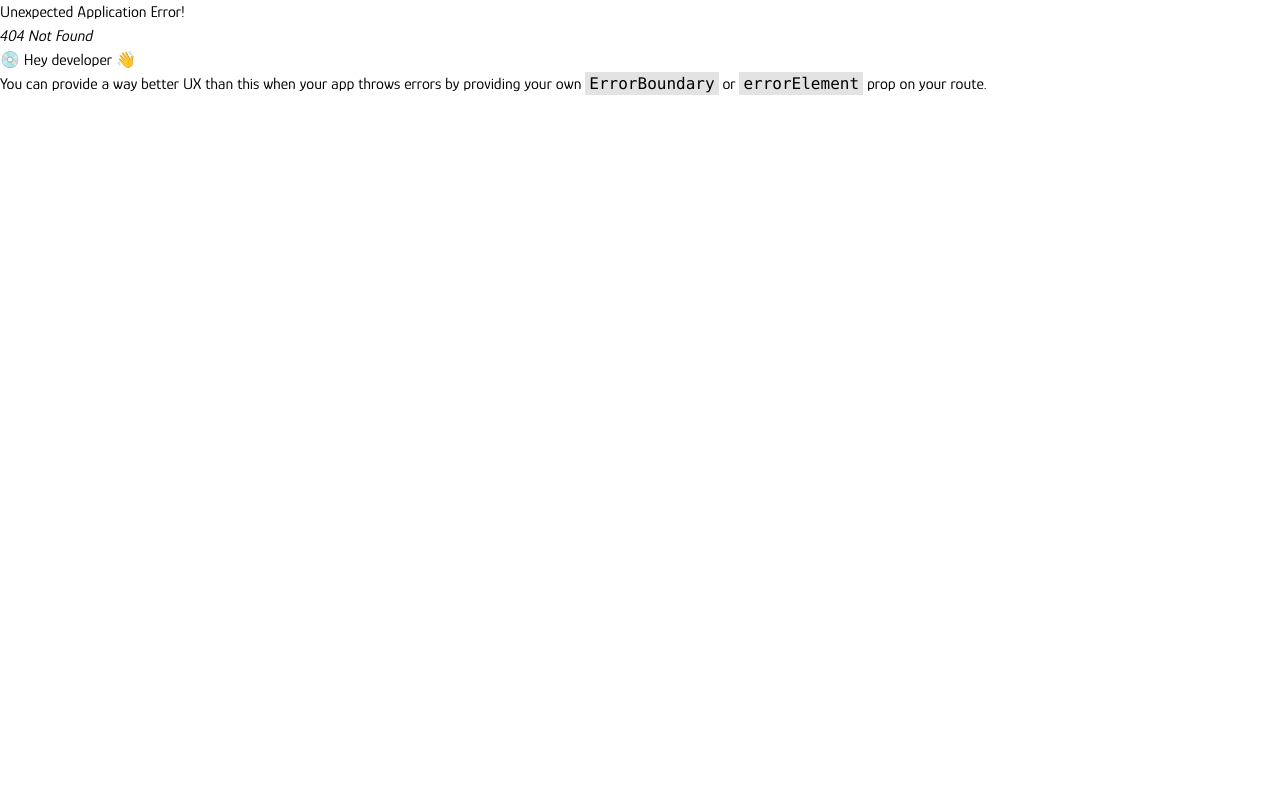
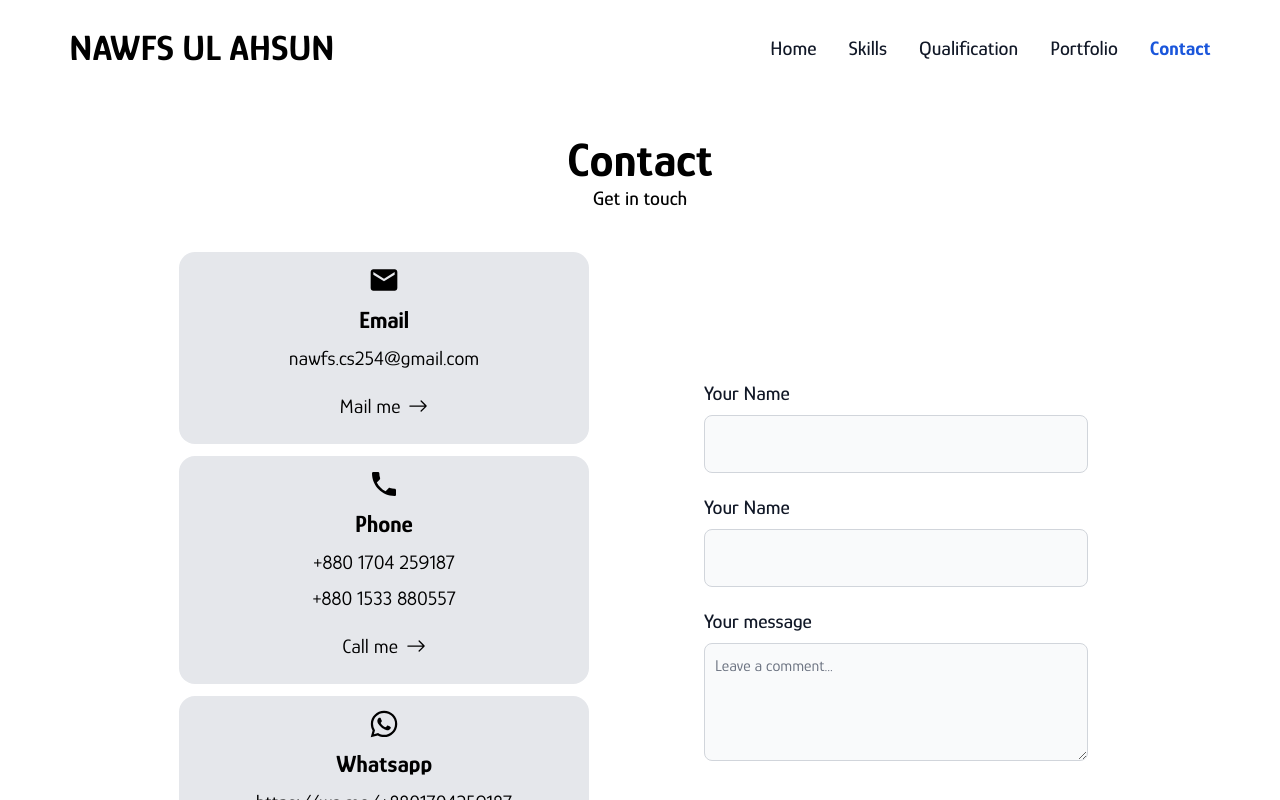
Before and after one commit to nawfs254/nawfs-ul-ahsun, a React (Vite) app: page /contact in a window 1280 px wide. Before the commit this address had no page. Shown: the top 800 px of the page. Built offline with nearby package versions, Linux system fonts and the light colour scheme.

Commit message:
added contact page && footer

```diff
--- /dev/null
+++ b/src/components/Footer.jsx
@@ -0,0 +1,9 @@
+const Footer = () => {
+    return (
+        <div className="mt-10 text-center">
+            <p>©Design Inspiration CrypticalCoder, Developed by NAWFS UL AHSUN</p>
+        </div>
+    );
+};
+
+export default Footer;
--- a/src/components/Intro.jsx
+++ b/src/components/Intro.jsx
@@ -12,7 +12,7 @@ const Intro = () => {
                         <p className="text-xl md:text-2xl font-semibold">&lt;p&gt;<Typewriter words={[" Jr Front-end Developer ", " CS Engineer ", " Musician "]} loop={0} cursor={1}></Typewriter>&lt;/p&gt;</p>
                         <p className="text-base md:text-xl font-medium">&lt;p&gt;I am enthusiastic about driving innovation and adopting the changing world of technology. I am committed to creating solutions that make an impact leveraging my skills to contribute to the organization&apos;s growth and success.&lt;/p&gt;</p>
 
-                        <a href="#_" class="relative inline-block text-lg group">
+                        <a href="#_" className="relative inline-block text-lg group">
                             <span className="relative z-10 block px-5 py-3 overflow-hidden font-medium leading-tight text-gray-800 transition-colors duration-300 ease-out border-2 border-gray-900 hover:border-blue-700 rounded-lg group-hover:text-white">
                                 <span className="absolute inset-0 w-full h-full px-5 py-3 rounded-lg bg-gray-50"></span>
                                 <span className="absolute left-0 w-48 h-48 -ml-2 transition-all duration-300 origin-top-right -rotate-90 -translate-x-full translate-y-12 bg-blue-700 group-hover:-rotate-180 ease"></span>
--- a/src/components/Navbar.jsx
+++ b/src/components/Navbar.jsx
@@ -21,11 +21,10 @@ const Navbar = () => {
           <ul className="font-medium flex p-4 md:p-0 mt-4 border border-gray-100 rounded-lg bg-gray-50 md:space-x-8 rtl:space-x-reverse md:mt-0 md:border-0 md:bg-white dark:bg-gray-800 md:dark:bg-gray-900 dark:border-gray-700 flex-wrap justify-center">
             <li>
               <NavLink
-                href="/"
                 to="/"
                 className={({ isActive }) =>
                   isActive
-                    ? "block py-2 px-3 text-white bg-blue-700 rounded md:bg-transparent md:text-blue-700 md:p-0 dark:text-white md:dark:text-blue-500"
+                    ? "transition-all font-bold block py-2 px-3 text-white bg-blue-700 rounded md:bg-transparent md:text-blue-700 md:p-0 dark:text-white md:dark:text-blue-500"
                     : "block py-2 px-3 text-gray-900 rounded hover:bg-gray-100 md:hover:bg-transparent md:border-0 md:hover:text-blue-700 md:p-0 dark:text-white md:dark:hover:text-blue-500 dark:hover:bg-gray-700 dark:hover:text-white md:dark:hover:bg-transparent"
                 }
               >
@@ -36,7 +35,7 @@ const Navbar = () => {
               <NavLink to="/skills"
                 className={({ isActive }) =>
                   isActive
-                    ? "block py-2 px-3 text-white bg-blue-700 rounded md:bg-transparent md:text-blue-700 md:p-0 dark:text-white md:dark:text-blue-500"
+                    ? "font-bold block py-2 px-3 text-white bg-blue-700 rounded md:bg-transparent md:text-blue-700 md:p-0 dark:text-white md:dark:text-blue-500"
                     : "block py-2 px-3 text-gray-900 rounded hover:bg-gray-100 md:hover:bg-transparent md:border-0 md:hover:text-blue-700 md:p-0 dark:text-white md:dark:hover:text-blue-500 dark:hover:bg-gray-700 dark:hover:text-white md:dark:hover:bg-transparent"
                 }
               >
@@ -47,7 +46,7 @@ const Navbar = () => {
               <NavLink to="/qualification"
                 className={({ isActive }) =>
                   isActive
-                    ? "block py-2 px-3 text-white bg-blue-700 rounded md:bg-transparent md:text-blue-700 md:p-0 dark:text-white md:dark:text-blue-500"
+                    ? "font-bold block py-2 px-3 text-white bg-blue-700 rounded md:bg-transparent md:text-blue-700 md:p-0 dark:text-white md:dark:text-blue-500"
                     : "block py-2 px-3 text-gray-900 rounded hover:bg-gray-100 md:hover:bg-transparent md:border-0 md:hover:text-blue-700 md:p-0 dark:text-white md:dark:hover:text-blue-500 dark:hover:bg-gray-700 dark:hover:text-white md:dark:hover:bg-transparent"
                 }
               >
@@ -55,20 +54,26 @@ const Navbar = () => {
               </NavLink>
             </li>
             <li>
-              <a
-                href="#"
-                className="block py-2 px-3 text-gray-900 rounded hover:bg-gray-100 md:hover:bg-transparent md:border-0 md:hover:text-blue-700 md:p-0 dark:text-white md:dark:hover:text-blue-500 dark:hover:bg-gray-700 dark:hover:text-white md:dark:hover:bg-transparent"
+              <NavLink to=""
+                className={({ isActive }) =>
+                  isActive
+                    ? "font-bold block py-2 px-3 text-white bg-blue-700 rounded md:bg-transparent md:text-blue-700 md:p-0 dark:text-white md:dark:text-blue-500"
+                    : "block py-2 px-3 text-gray-900 rounded hover:bg-gray-100 md:hover:bg-transparent md:border-0 md:hover:text-blue-700 md:p-0 dark:text-white md:dark:hover:text-blue-500 dark:hover:bg-gray-700 dark:hover:text-white md:dark:hover:bg-transparent"
+                }
               >
                 Portfolio
-              </a>
+              </NavLink>
             </li>
             <li>
-              <a
-                href="#"
-                className="block py-2 px-3 text-gray-900 rounded hover:bg-gray-100 md:hover:bg-transparent md:border-0 md:hover:text-blue-700 md:p-0 dark:text-white md:dark:hover:text-blue-500 dark:hover:bg-gray-700 dark:hover:text-white md:dark:hover:bg-transparent"
+              <NavLink to="/contact"
+                className={({ isActive }) =>
+                  isActive
+                    ? "font-bold block py-2 px-3 text-white bg-blue-700 rounded md:bg-transparent md:text-blue-700 md:p-0 dark:text-white md:dark:text-blue-500"
+                    : "block py-2 px-3 text-gray-900 rounded hover:bg-gray-100 md:hover:bg-transparent md:border-0 md:hover:text-blue-700 md:p-0 dark:text-white md:dark:hover:text-blue-500 dark:hover:bg-gray-700 dark:hover:text-white md:dark:hover:bg-transparent"
+                }
               >
                 Contact
-              </a>
+              </NavLink>
             </li>
           </ul>
         </div>
--- a/src/layout/MainLayout.jsx
+++ b/src/layout/MainLayout.jsx
@@ -1,5 +1,6 @@
 import { Outlet } from "react-router-dom";
 import Navbar from "../components/Navbar";
+import Footer from "../components/Footer";
 
 const MainLayout = () => {
   return (
@@ -8,6 +9,7 @@ const MainLayout = () => {
       <div className="md:flex md:items-center md:justify-center">
         <Outlet></Outlet>
       </div>
+      <Footer></Footer>
     </div>
   );
 };
--- /dev/null
+++ b/src/pages/Contact.jsx
@@ -0,0 +1,61 @@
+import { MdEmail, MdPhone, MdWhatsapp } from "react-icons/md";
+import Title from "../components/Title";
+import { BsArrowRight } from "react-icons/bs";
+
+const Contact = () => {
+    return (
+        <div>
+            <Title title="Contact" subtitle="Get in touch"></Title>
+            <div className="w-screen mx-auto text-xl">
+                <div className="md:w-4/5 mx-2 md:mx-auto flex flex-col md:flex-row items-center">
+                    <div className="w-full md:w-1/2 space-y-3">
+                        <div className="md:w-4/5 mx-auto flex flex-col gap-2 items-center justify-center px-10 py-3 bg-gray-200 rounded-2xl">
+                            <MdEmail size={32}></MdEmail>
+                            <h4 className="text-xl md:text-2xl font-bold">Email</h4>
+                            <p>nawfs.cs254@gmail.com</p>
+                            <p className="flex items-center gap-2 hover:bg-gray-100 p-3 rounded-xl transition-all cursor-pointer">Mail me <BsArrowRight /></p>
+                        </div>
+                        <div className="md:w-4/5 mx-auto flex flex-col gap-2 items-center justify-center px-10 py-3 bg-gray-200 rounded-2xl">
+                            <MdPhone size={32}></MdPhone>
+                            <h4 className="text-xl md:text-2xl font-bold">Phone</h4>
+                            <p>+880 1704 259187</p>
+                            <p>+880 1533 880557</p>
+                            <p className="flex items-center gap-2 hover:bg-gray-100 p-3 rounded-xl transition-all cursor-pointer">Call me <BsArrowRight /></p>
+                        </div>
+                        <div className="md:w-4/5 mx-auto flex flex-col gap-2 items-center justify-center px-10 py-3 bg-gray-200 rounded-2xl">
+                            <MdWhatsapp size={32}></MdWhatsapp>
+                            <h4 className="text-xl md:text-2xl font-bold">Whatsapp</h4>
+                            <p>https://wa.me/+8801704259187</p>
+                            <p className="flex items-center gap-2 hover:bg-gray-100 p-3 rounded-xl transition-all cursor-pointer">Message me <BsArrowRight /></p>
+                        </div>
+                    </div>
+
+                    <div className="w-full md:w-1/2">
+
+                        <form className="max-w-sm mx-auto">
+                            <div className="mb-5">
+                                <label htmlFor="large-input" className="block mb-2 font-medium text-gray-900 dark:text-white">Your Name</label>
+                                <input type="text" id="large-input" className="block w-full p-4 text-gray-900 border border-gray-300 rounded-lg bg-gray-50 focus:ring-blue-500 focus:border-blue-500 dark:bg-gray-700 dark:border-gray-600 dark:placeholder-gray-400 dark:text-white dark:focus:ring-blue-500 dark:focus:border-blue-500" />
+                            </div>
+
+                            <div className="mb-5">
+                                <label htmlFor="large-input" className="block mb-2 font-medium text-gray-900 dark:text-white">Your Name</label>
+                                <input type="text" id="large-input" className="block w-full p-4 text-gray-900 border border-gray-300 rounded-lg bg-gray-50 focus:ring-blue-500 focus:border-blue-500 dark:bg-gray-700 dark:border-gray-600 dark:placeholder-gray-400 dark:text-white dark:focus:ring-blue-500 dark:focus:border-blue-500" />
+                            </div>
+
+                            <div>
+                                <label htmlFor="message" className="block mb-2 font-medium text-gray-900 dark:text-white">Your message</label>
+                                <textarea id="message" rows="4" className="block p-2.5 w-full text-gray-900 bg-gray-50 rounded-lg border border-gray-300 focus:ring-blue-500 focus:border-blue-500 dark:bg-gray-700 dark:border-gray-600 dark:placeholder-gray-400 dark:text-white dark:focus:ring-blue-500 dark:focus:border-blue-500" placeholder="Leave a comment..."></textarea>
+                            </div>
+
+
+                        </form>
+
+                    </div>
+                </div>
+            </div>
+        </div>
+    );
+};
+
+export default Contact;
--- a/src/routes/Routes.jsx
+++ b/src/routes/Routes.jsx
@@ -6,6 +6,7 @@ import Webdev from "../components/Webdev";
 import Music from "../components/Music";
 import Softwares from "../components/Softwares";
 import Qualification from "../pages/Qualification";
+import Contact from "../pages/Contact";
 
 export const router = createBrowserRouter([
   {
@@ -41,6 +42,10 @@ export const router = createBrowserRouter([
       {
         path: "/qualification",
         element: <Qualification></Qualification>
+      },
+      {
+        path: "/contact",
+        element: <Contact></Contact>
       }
     ],
   },
```
